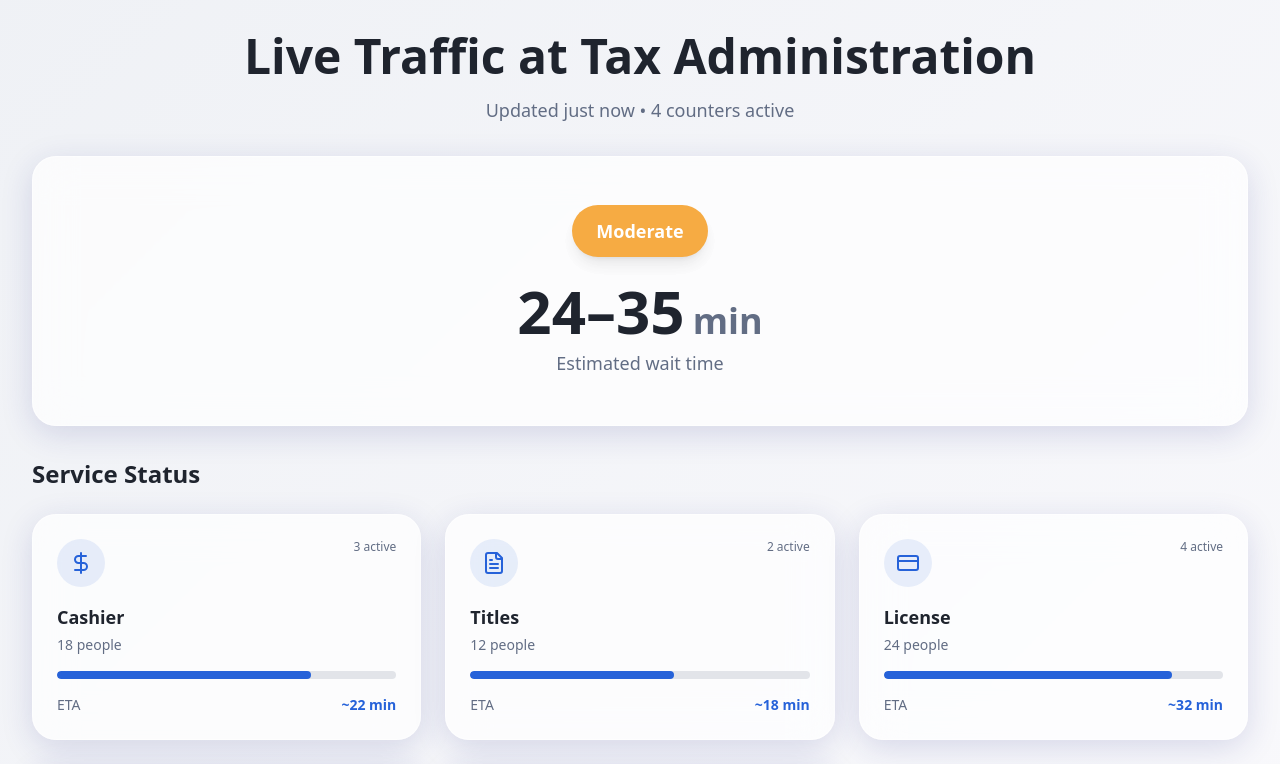
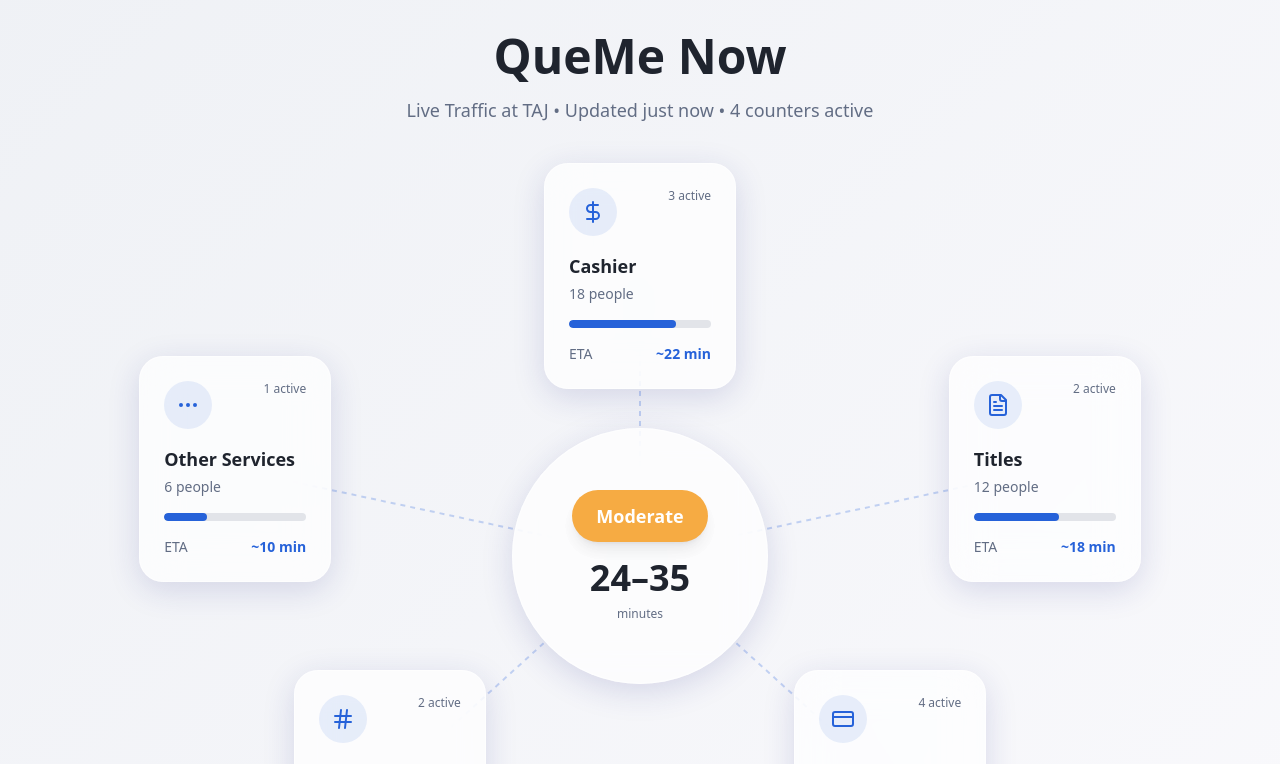
Before and after one commit to itsdebrakayes/Lyne, a React (Vite) app: page / in a window 1280 px wide. Shown: the top 764 px of the page. Built offline with nearby package versions, Linux system fonts and the light colour scheme; the HTML template or start-up script is replaced by a standard one.

Commit message:
Refactor Public Traffic View layout

```diff
--- a/src/pages/PublicTraffic.tsx
+++ b/src/pages/PublicTraffic.tsx
@@ -76,42 +76,83 @@ const PublicTraffic = () => {
         {/* Header */}
         <div className="text-center space-y-4 animate-slide-up">
           <h1 className="text-4xl md:text-5xl font-bold">
-            Live Traffic at Tax Administration
+            QueMe Now
           </h1>
           <p className="text-muted-foreground text-lg">
-            Updated just now • {mockTrafficData.activeCounters} counters active
+            Live Traffic at TAJ • Updated just now • {mockTrafficData.activeCounters} counters active
           </p>
         </div>
 
-        {/* Hero Status Card */}
-        <GlassCard className="p-8 md:p-12 text-center space-y-6 animate-slide-up">
+        {/* Mind Map Layout */}
+        <div className="relative min-h-[800px] flex items-center justify-center">
+          {/* SVG for connecting lines */}
+          <svg className="absolute inset-0 w-full h-full pointer-events-none" style={{ zIndex: 0 }}>
+            {mockTrafficData.services.map((service, index) => {
+              const angle = (index / mockTrafficData.services.length) * 2 * Math.PI - Math.PI / 2;
+              const radius = 280;
+              const x1 = 50; // center percentage
+              const y1 = 50;
+              const x2 = 50 + Math.cos(angle) * (radius / 8); // approximate percentage
+              const y2 = 50 + Math.sin(angle) * (radius / 8);
+
+              return (
+                <line
+                  key={service.id}
+                  x1={`${x1}%`}
+                  y1={`${y1}%`}
+                  x2={`${x2}%`}
+                  y2={`${y2}%`}
+                  stroke="hsl(var(--primary))"
+                  strokeWidth="2"
+                  strokeOpacity="0.3"
+                  strokeDasharray="5,5"
+                  className="animate-pulse"
+                />
+              );
+            })}
+          </svg>
+
+          {/* Center Circle - Status */}
+          <div className="absolute top-1/2 left-1/2 -translate-x-1/2 -translate-y-1/2 z-10">
+            <GlassCard className="w-64 h-64 rounded-full flex flex-col items-center justify-center space-y-4 animate-slide-up">
               <StatusChip status={mockTrafficData.status} />
-          <div className="space-y-2">
-            <div className="text-5xl md:text-6xl font-bold">
+              <div className="text-center space-y-2">
+                <div className="text-4xl font-bold">
                   {mockTrafficData.estWaitMin}–{mockTrafficData.estWaitMax}
-              <span className="text-3xl md:text-4xl text-muted-foreground ml-2">min</span>
                 </div>
-            <p className="text-muted-foreground text-lg">Estimated wait time</p>
+                <p className="text-xs text-muted-foreground">minutes</p>
               </div>
             </GlassCard>
+          </div>
 
-        {/* Services Grid */}
-        <div>
-          <h2 className="text-2xl font-semibold mb-6">Service Status</h2>
-          <div className="grid grid-cols-1 md:grid-cols-2 lg:grid-cols-3 gap-6">
-            {mockTrafficData.services.map((service, index) => (
+          {/* Services around the circle */}
+          {mockTrafficData.services.map((service, index) => {
+            const angle = (index / mockTrafficData.services.length) * 2 * Math.PI - Math.PI / 2;
+            const radius = 280;
+            const x = 50 + Math.cos(angle) * (radius / 8);
+            const y = 50 + Math.sin(angle) * (radius / 8);
+
+            return (
               <div
                 key={service.id}
-                className="animate-slide-up"
-                style={{ animationDelay: `${index * 0.1}s` }}
+                className="absolute animate-slide-up"
+                style={{
+                  left: `${x}%`,
+                  top: `${y}%`,
+                  transform: 'translate(-50%, -50%)',
+                  animationDelay: `${index * 0.1}s`,
+                  zIndex: 1,
+                }}
               >
+                <div className="w-48">
                   <ServiceTile
                     {...service}
                     onClick={() => navigate("/signup")}
                   />
                 </div>
-            ))}
               </div>
+            );
+          })}
         </div>
 
         {/* Action Area */}
```
Lines whose indentation alone changed are shown as unchanged.
